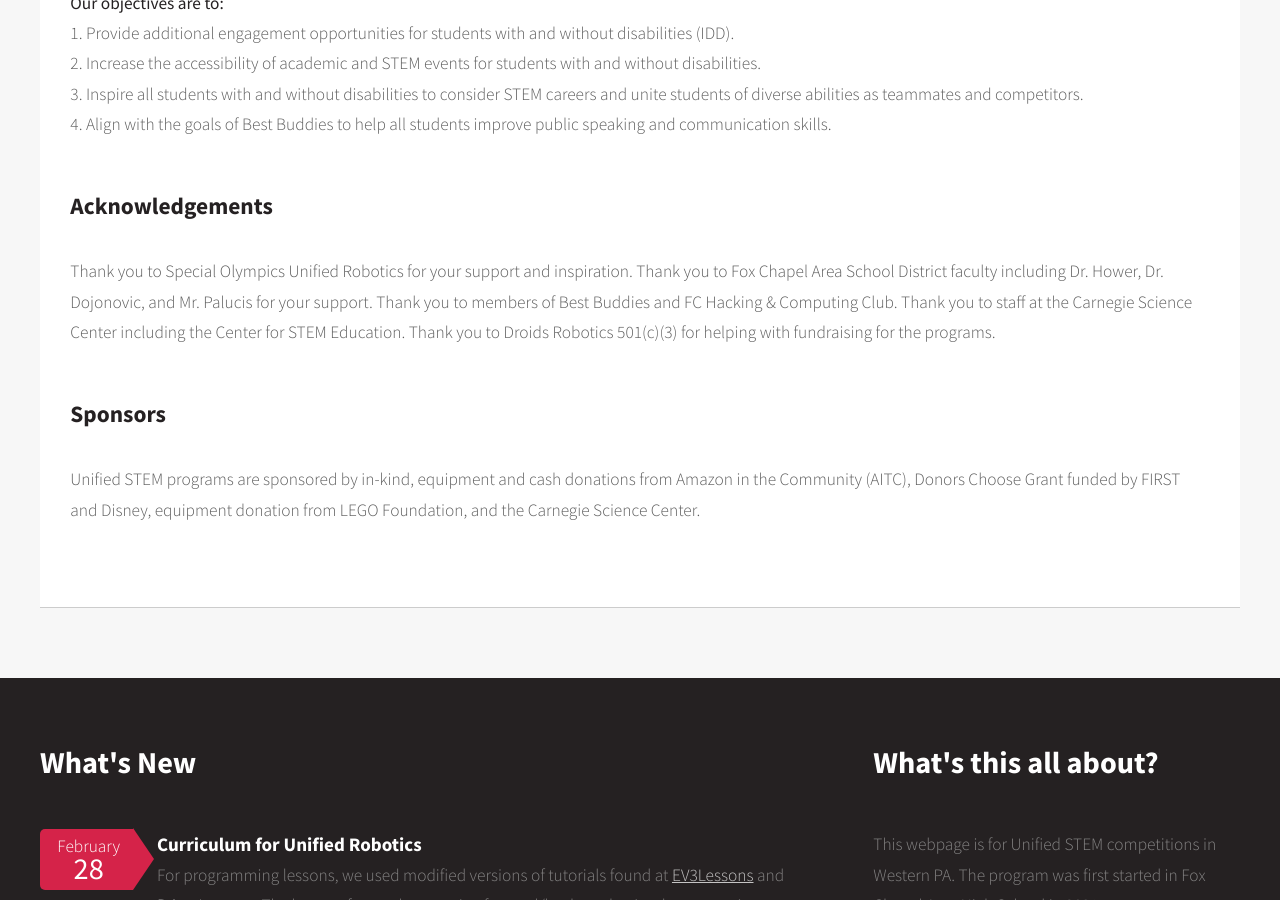
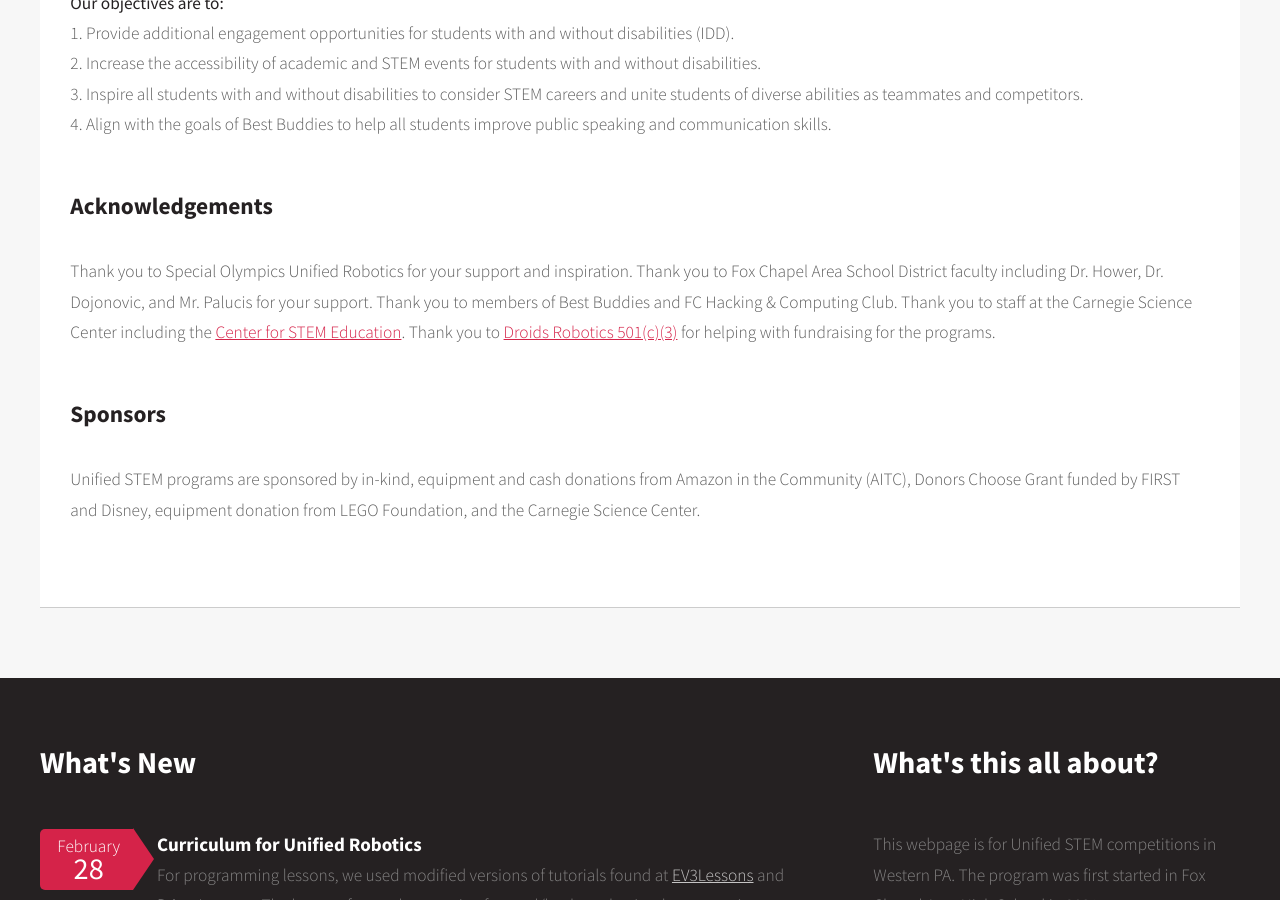
Before and after one commit to arvindseshan/Unified-STEM, a Jekyll site: the page built from about.html, in a window 1280 px wide and 900 px high, scrolled down 1521 px. Built offline with Jekyll 4.4.1, drawn with Linux system fonts in a browser that asks for light colours; part of the change alters nothing that is shown.

```diff
--- a/about.html
+++ b/about.html
@@ -32,7 +32,7 @@ layout: default
 								<header>
 									<h3>Acknowledgements</h3>
 								</header>
-								<p>Thank you to Special Olympics Unified Robotics for your support and inspiration. Thank you to Fox Chapel Area School District faculty including Dr. Hower, Dr. Dojonovic, and Mr. Palucis for your support. Thank you to members of Best Buddies and FC Hacking & Computing Club. Thank you to staff at the Carnegie Science Center including the Center for STEM Education. Thank you to Droids Robotics 501(c)(3) for helping with fundraising for the programs.
+								<p>Thank you to Special Olympics Unified Robotics for your support and inspiration. Thank you to Fox Chapel Area School District faculty including Dr. Hower, Dr. Dojonovic, and Mr. Palucis for your support. Thank you to members of Best Buddies and FC Hacking & Computing Club. Thank you to staff at the Carnegie Science Center including the <a href="https://carnegiesciencecenter.org/stem-center/about-stem-center/">Center for STEM Education</a>. Thank you to <a href="https://www.droidsrobotics.org">Droids Robotics 501(c)(3)</a> for helping with fundraising for the programs.
 								</p>
 
 								<section>
```
